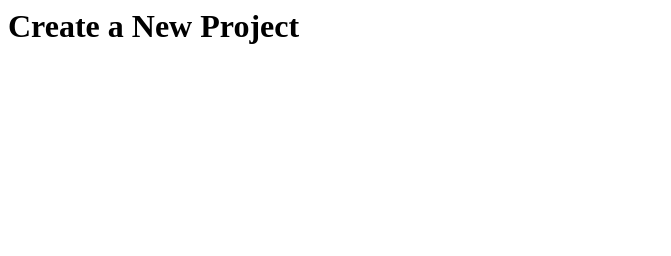
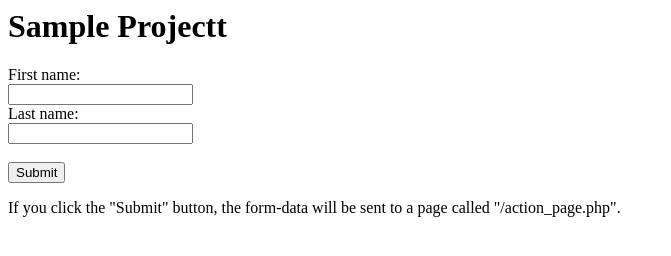
Before and after one commit to mahesh-m1/git, a plain HTML site: page index.html in a window 1280 px wide. Shown: the whole page, without its empty margins (0-671 px from the left). Drawn offline with Linux system fonts and the light colour scheme.

Commit message:
updated form in index file

```diff
--- a/index.html
+++ b/index.html
@@ -5,6 +5,16 @@
     <meta name="viewport" content="width=device-width, initial-scale=1.0">
     <title>New Project</title>
          <body>
-            <h1>Create a New Project</h1>
+            <h1>Sample Projectt</h1>
+
+            <form action="/action_page.php">
+                    <label for="fname">First name:</label><br>
+                    <input type="text" id="fname" name="fname"><br>
+                    <label for="lname">Last name:</label><br>
+                    <input type="text" id="lname" name="lname"><br><br>
+                    <input type="submit" value="Submit">
+            </form>
+
+<p>If you click the "Submit" button, the form-data will be sent to a page called "/action_page.php".</p>
          </body>
 </html>
```
